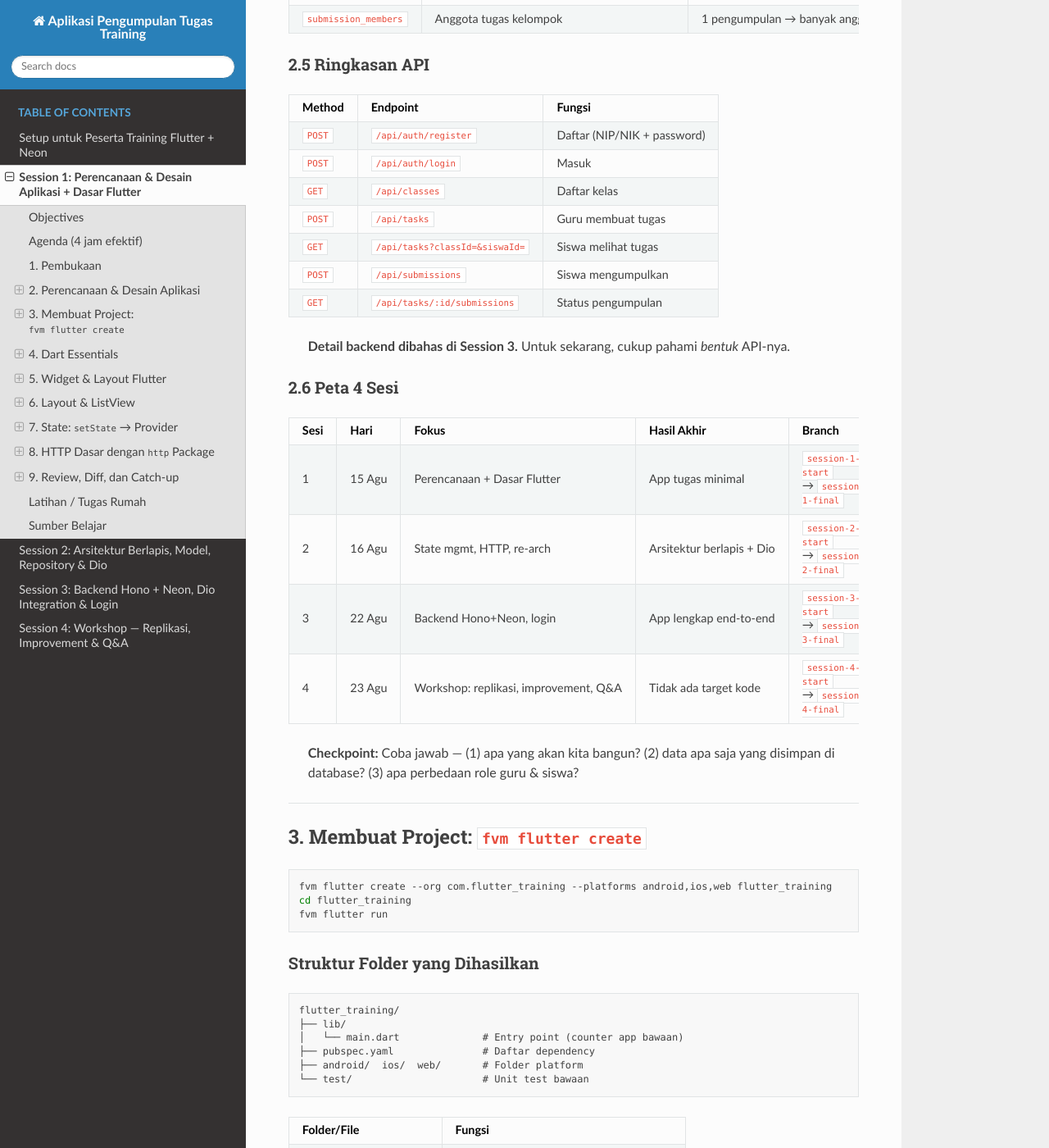
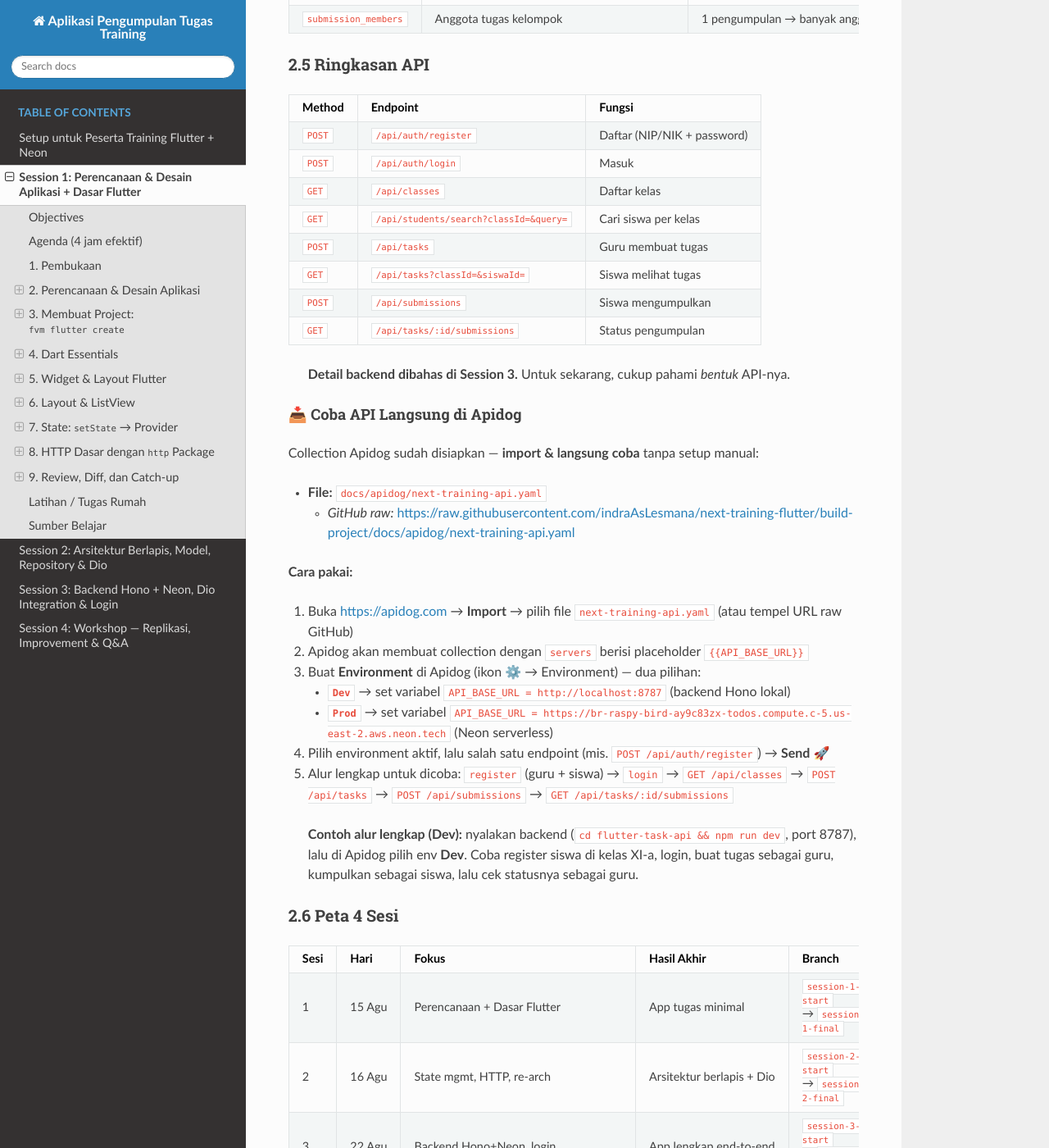
Before and after one commit to indraAsLesmana/next-training-flutter, a Sphinx documentation site: the page built from docs/session-1.md, in a window 1280 px wide and 1400 px high, scrolled down 6694 px. Shown: the whole window at 82% size. Built offline with Sphinx 7.4.7 and the Read the Docs theme 3.1.0, drawn with Linux system fonts in a browser that asks for light colours; part of the change alters nothing that is shown.

Commit message:
docs: add Apidog collection (OpenAPI 3.1) for Session 1 §2.5 Ringkasan API
- docs/apidog/next-training-api.yaml: 8 endpoints dari flutter-task-api/src/index.ts (register, login, classes, students/search, tasks GET+POST, submissions, tasks/:id/submissions) dengan contoh payload & respons asli
- servers[].url = {{API_BASE_URL}} placeholder; dev (localhost:8787) & prod (Neon serverless) dijelaskan di description
- session-1.md §2.5: tabel API + link download + cara pakai import Apidog + alur lengkap
- conf.py: exclude 'apidog' dari Sphinx build (file tetap downloadable)

```diff
--- /dev/null
+++ b/docs/apidog/next-training-api.yaml
@@ -0,0 +1,357 @@
+openapi: 3.1.0
+info:
+  title: Flutter Training — API Pengumpulan Tugas
+  description: |
+    API untuk aplikasi pengumpulan tugas sekolah (Flutter + Hono + Neon).
+    Digunakan untuk training — coba endpoint langsung di Apidog.
+
+    - Base URL dev : http://localhost:8787 (Hono lokal, `npm run dev`)
+    - Base URL prod: Neon serverless (br-raspy-bird)
+  version: 1.0.0
+servers:
+  - url: "{{API_BASE_URL}}"
+    description: |
+      Pilih Environment di Apidog (ikon ⚙️) lalu set variabel API_BASE_URL:
+      - Dev : http://localhost:8787
+      - Prod: https://br-raspy-bird-ay9c83zx-todos.compute.c-5.us-east-2.aws.neon.tech
+tags:
+  - name: Auth
+    description: Registrasi & login
+  - name: Classes
+    description: Data kelas
+  - name: Students
+    description: Pencarian siswa
+  - name: Tasks
+    description: Tugas guru → siswa
+  - name: Submissions
+    description: Pengumpulan tugas oleh siswa
+paths:
+  /api/auth/register:
+    post:
+      tags: [Auth]
+      summary: Daftar akun baru (guru atau siswa)
+      description: |
+        Mendaftarkan user baru. Role `guru` memakai NIP (classId null),
+        role `siswa` memakai NIK + classId.
+      requestBody:
+        required: true
+        content:
+          application/json:
+            schema:
+              type: object
+              required: [nama, role, nipNik, password]
+              properties:
+                nama: { type: string, example: "Budi Santoso" }
+                role: { type: string, enum: [guru, siswa], example: siswa }
+                nipNik:
+                  type: string
+                  description: NIP untuk guru, NIK untuk siswa
+                  example: "3301010101010001"
+                email: { type: string, format: email, example: "budi@sekolah.id" }
+                password: { type: string, example: "rahasia123" }
+                classId: { type: string, description: "Wajib untuk siswa", example: "uuid-kelas-xi-a" }
+      responses:
+        "201":
+          description: Berhasil daftar
+          content:
+            application/json:
+              schema:
+                type: object
+                properties:
+                  success: { type: boolean, example: true }
+                  data: { $ref: "#/components/schemas/User" }
+        "500":
+          description: Gagal (duplikat NIP/NIK, dsb)
+          content:
+            application/json:
+              schema:
+                type: object
+                properties:
+                  success: { type: boolean, example: false }
+                  message: { type: string }
+  /api/auth/login:
+    post:
+      tags: [Auth]
+      summary: Login dengan NIP/NIK + password
+      description: Mencocokkan nipNik + password. Tidak ada token — session disimpan di app (shared_preferences).
+      requestBody:
+        required: true
+        content:
+          application/json:
+            schema:
+              type: object
+              required: [nipNik, password]
+              properties:
+                nipNik: { type: string, example: "3301010101010001" }
+                password: { type: string, example: "rahasia123" }
+      responses:
+        "200":
+          description: Login berhasil — data user dikembalikan
+          content:
+            application/json:
+              schema:
+                type: object
+                properties:
+                  success: { type: boolean, example: true }
+                  data: { $ref: "#/components/schemas/User" }
+        "401":
+          description: NIP/NIK atau password salah
+          content:
+            application/json:
+              schema:
+                type: object
+                properties:
+                  success: { type: boolean, example: false }
+                  message: { type: string, example: "NIP/NIK atau password salah" }
+  /api/classes:
+    get:
+      tags: [Classes]
+      summary: Daftar semua kelas
+      responses:
+        "200":
+          description: Daftar kelas
+          content:
+            application/json:
+              schema:
+                type: object
+                properties:
+                  success: { type: boolean, example: true }
+                  data:
+                    type: array
+                    items: { $ref: "#/components/schemas/Class" }
+  /api/students/search:
+    get:
+      tags: [Students]
+      summary: Cari siswa dalam satu kelas (nama / NIK)
+      parameters:
+        - name: classId
+          in: query
+          required: true
+          description: ID kelas (wajib)
+          schema: { type: string, example: "uuid-kelas-xi-a" }
+        - name: query
+          in: query
+          required: false
+          description: Kata kunci nama atau NIK (kosong = semua siswa)
+          schema: { type: string, example: "Budi" }
+      responses:
+        "200":
+          description: Daftar siswa (maks 20)
+          content:
+            application/json:
+              schema:
+                type: object
+                properties:
+                  success: { type: boolean, example: true }
+                  data:
+                    type: array
+                    items: { $ref: "#/components/schemas/Student" }
+        "400":
+          description: classId tidak diberikan
+          content:
+            application/json:
+              schema:
+                type: object
+                properties:
+                  success: { type: boolean, example: false }
+                  message: { type: string, example: "classId query parameter is required" }
+  /api/tasks:
+    get:
+      tags: [Tasks]
+      summary: Daftar tugas (filter classId / guruId / siswaId)
+      description: |
+        - Guru: `?classId=` atau `?guruId=` → semua tugas kelas.
+        - Siswa: `?siswaId=` → tugas + status pengumpulan siswa tsb.
+      parameters:
+        - name: classId
+          in: query
+          required: false
+          schema: { type: string, example: "uuid-kelas-xi-a" }
+        - name: guruId
+          in: query
+          required: false
+          schema: { type: string, example: "uuid-guru" }
+        - name: siswaId
+          in: query
+          required: false
+          schema: { type: string, example: "uuid-siswa" }
+      responses:
+        "200":
+          description: Daftar tugas
+          content:
+            application/json:
+              schema:
+                type: object
+                properties:
+                  success: { type: boolean, example: true }
+                  data:
+                    type: array
+                    items: { $ref: "#/components/schemas/Task" }
+    post:
+      tags: [Tasks]
+      summary: Guru membuat tugas baru
+      requestBody:
+        required: true
+        content:
+          application/json:
+            schema:
+              type: object
+              required: [guruId, classId, description, startDate, endDate]
+              properties:
+                guruId: { type: string, example: "uuid-guru" }
+                classId: { type: string, example: "uuid-kelas-xi-a" }
+                description: { type: string, example: "Buat makalah tentang sejarah Indonesia" }
+                startDate: { type: string, format: date-time, example: "2026-08-16T00:00:00.000Z" }
+                endDate: { type: string, format: date-time, example: "2026-08-22T23:59:59.000Z" }
+                attachmentUrl: { type: string, example: "https://drive.google.com/file/xyz" }
+                isTeamTask: { type: boolean, default: false, example: false }
+                maxTeamMembers: { type: integer, default: 5, example: 4 }
+      responses:
+        "201":
+          description: Tugas berhasil dibuat
+          content:
+            application/json:
+              schema:
+                type: object
+                properties:
+                  success: { type: boolean, example: true }
+                  data: { $ref: "#/components/schemas/Task" }
+  /api/submissions:
+    post:
+      tags: [Submissions]
+      summary: Siswa mengumpulkan / mengedit tugas (individu atau kelompok)
+      description: |
+        Jika siswa sudah pernah mengumpulkan untuk taskId yang sama → data di-update (upsert).
+        Untuk tugas kelompok, kirim `teamMemberIds` berisi ID anggota lain (siswa utama otomatis masuk).
+      requestBody:
+        required: true
+        content:
+          application/json:
+            schema:
+              type: object
+              required: [taskId, siswaId, submitUrl]
+              properties:
+                taskId: { type: string, example: "uuid-task" }
+                siswaId: { type: string, example: "uuid-siswa" }
+                submitUrl: { type: string, example: "https://github.com/budi/tugas-makalah" }
+                notes: { type: string, example: "Sudah termasuk daftar pustaka" }
+                teamMemberIds:
+                  type: array
+                  items: { type: string }
+                  example: ["uuid-siswa-2", "uuid-siswa-3"]
+      responses:
+        "201":
+          description: Pengumpulan berhasil (baru atau update)
+          content:
+            application/json:
+              schema:
+                type: object
+                properties:
+                  success: { type: boolean, example: true }
+                  data: { $ref: "#/components/schemas/Submission" }
+  /api/tasks/{id}/submissions:
+    get:
+      tags: [Submissions]
+      summary: Status pengumpulan per siswa (untuk guru)
+      description: |
+        Menampilkan detail tugas + daftar siswa di kelas dengan status pengumpulan
+        (isSubmitted, submitUrl, notes, submittedAt, teamMembers).
+      parameters:
+        - name: id
+          in: path
+          required: true
+          description: ID tugas
+          schema: { type: string, example: "uuid-task" }
+      responses:
+        "200":
+          description: Detail tugas + status siswa
+          content:
+            application/json:
+              schema:
+                type: object
+                properties:
+                  success: { type: boolean, example: true }
+                  data:
+                    type: object
+                    properties:
+                      task: { $ref: "#/components/schemas/Task" }
+                      students:
+                        type: array
+                        items: { $ref: "#/components/schemas/StudentStatus" }
+        "404":
+          description: Tugas tidak ditemukan
+          content:
+            application/json:
+              schema:
+                type: object
+                properties:
+                  success: { type: boolean, example: false }
+                  message: { type: string, example: "Tugas tidak ditemukan" }
+components:
+  schemas:
+    User:
+      type: object
+      properties:
+        id: { type: string, example: "uuid-user" }
+        nama: { type: string, example: "Budi Santoso" }
+        role: { type: string, enum: [guru, siswa] }
+        nipNik: { type: string, example: "3301010101010001" }
+        email: { type: string, nullable: true }
+        passwordHash: { type: string, description: "Plain text di versi training (tanpa bcrypt)" }
+        classId: { type: string, nullable: true, description: "null untuk guru" }
+    Class:
+      type: object
+      properties:
+        id: { type: string, example: "uuid-kelas-xi-a" }
+        tingkat: { type: string, example: "XI" }
+        namaKelas: { type: string, example: "a" }
+    Student:
+      type: object
+      properties:
+        id: { type: string }
+        siswaId: { type: string }
+        nama: { type: string }
+        nipNik: { type: string }
+        email: { type: string, nullable: true }
+        classId: { type: string }
+    Task:
+      type: object
+      properties:
+        id: { type: string, example: "uuid-task" }
+        guruId: { type: string }
+        classId: { type: string }
+        description: { type: string }
+        startDate: { type: string, format: date-time }
+        endDate: { type: string, format: date-time }
+        attachmentUrl: { type: string, nullable: true }
+        isTeamTask: { type: boolean }
+        maxTeamMembers: { type: integer }
+        createdAt: { type: string, format: date-time }
+    Submission:
+      type: object
+      properties:
+        id: { type: string, example: "uuid-submission" }
+        taskId: { type: string }
+        siswaId: { type: string }
+        submitUrl: { type: string }
+        notes: { type: string, nullable: true }
+        submittedAt: { type: string, format: date-time }
+    StudentStatus:
+      type: object
+      properties:
+        siswaId: { type: string }
+        nama: { type: string }
+        nipNik: { type: string }
+        email: { type: string, nullable: true }
+        isSubmitted: { type: boolean }
+        submitUrl: { type: string, nullable: true }
+        notes: { type: string, nullable: true }
+        submittedAt: { type: string, format: date-time, nullable: true }
+        teamMembers:
+          type: array
+          items:
+            type: object
+            properties:
+              siswaId: { type: string }
+              nama: { type: string }
+              nipNik: { type: string }
--- a/docs/conf.py
+++ b/docs/conf.py
@@ -22,7 +22,7 @@ extensions = [
 ]
 
 templates_path = ['_templates']
-exclude_patterns = ['_build', 'Thumbs.db', '.DS_Store', 'rundown']
+exclude_patterns = ['_build', 'Thumbs.db', '.DS_Store', 'rundown', 'apidog']
 
 # -- Branch-aware visibility ------------------------------------------------
 # LIVE ReadTheDocs (branch `main`) hanya menampilkan halaman Setup untuk
--- a/docs/session-1.md
+++ b/docs/session-1.md
@@ -178,12 +178,31 @@ erDiagram
 | `POST` | `/api/auth/register` | Daftar (NIP/NIK + password) |
 | `POST` | `/api/auth/login` | Masuk |
 | `GET` | `/api/classes` | Daftar kelas |
+| `GET` | `/api/students/search?classId=&query=` | Cari siswa per kelas |
 | `POST` | `/api/tasks` | Guru membuat tugas |
 | `GET` | `/api/tasks?classId=&siswaId=` | Siswa melihat tugas |
 | `POST` | `/api/submissions` | Siswa mengumpulkan |
 | `GET` | `/api/tasks/:id/submissions` | Status pengumpulan |
 
 > **Detail backend dibahas di Session 3.** Untuk sekarang, cukup pahami *bentuk* API-nya.
+
+#### 📥 Coba API Langsung di Apidog
+
+Collection Apidog sudah disiapkan — **import & langsung coba** tanpa setup manual:
+
+- **File:** [`docs/apidog/next-training-api.yaml`](apidog/next-training-api.yaml)
+  - *GitHub raw:* <https://raw.githubusercontent.com/indraAsLesmana/next-training-flutter/build-project/docs/apidog/next-training-api.yaml>
+
+**Cara pakai:**
+1. Buka <https://apidog.com> → **Import** → pilih file `next-training-api.yaml` (atau tempel URL raw GitHub)
+2. Apidog akan membuat collection dengan `servers` berisi placeholder `{{API_BASE_URL}}`
+3. Buat **Environment** di Apidog (ikon ⚙️ → Environment) — dua pilihan:
+   - **`Dev`** → set variabel `API_BASE_URL = http://localhost:8787` (backend Hono lokal)
+   - **`Prod`** → set variabel `API_BASE_URL = https://br-raspy-bird-ay9c83zx-todos.compute.c-5.us-east-2.aws.neon.tech` (Neon serverless)
+4. Pilih environment aktif, lalu salah satu endpoint (mis. `POST /api/auth/register`) → **Send** 🚀
+5. Alur lengkap untuk dicoba: `register` (guru + siswa) → `login` → `GET /api/classes` → `POST /api/tasks` → `POST /api/submissions` → `GET /api/tasks/:id/submissions`
+
+> **Contoh alur lengkap (Dev):** nyalakan backend (`cd flutter-task-api && npm run dev`, port 8787), lalu di Apidog pilih env **Dev**. Coba register siswa di kelas XI-a, login, buat tugas sebagai guru, kumpulkan sebagai siswa, lalu cek statusnya sebagai guru.
 
 ### 2.6 Peta 4 Sesi
 
```
